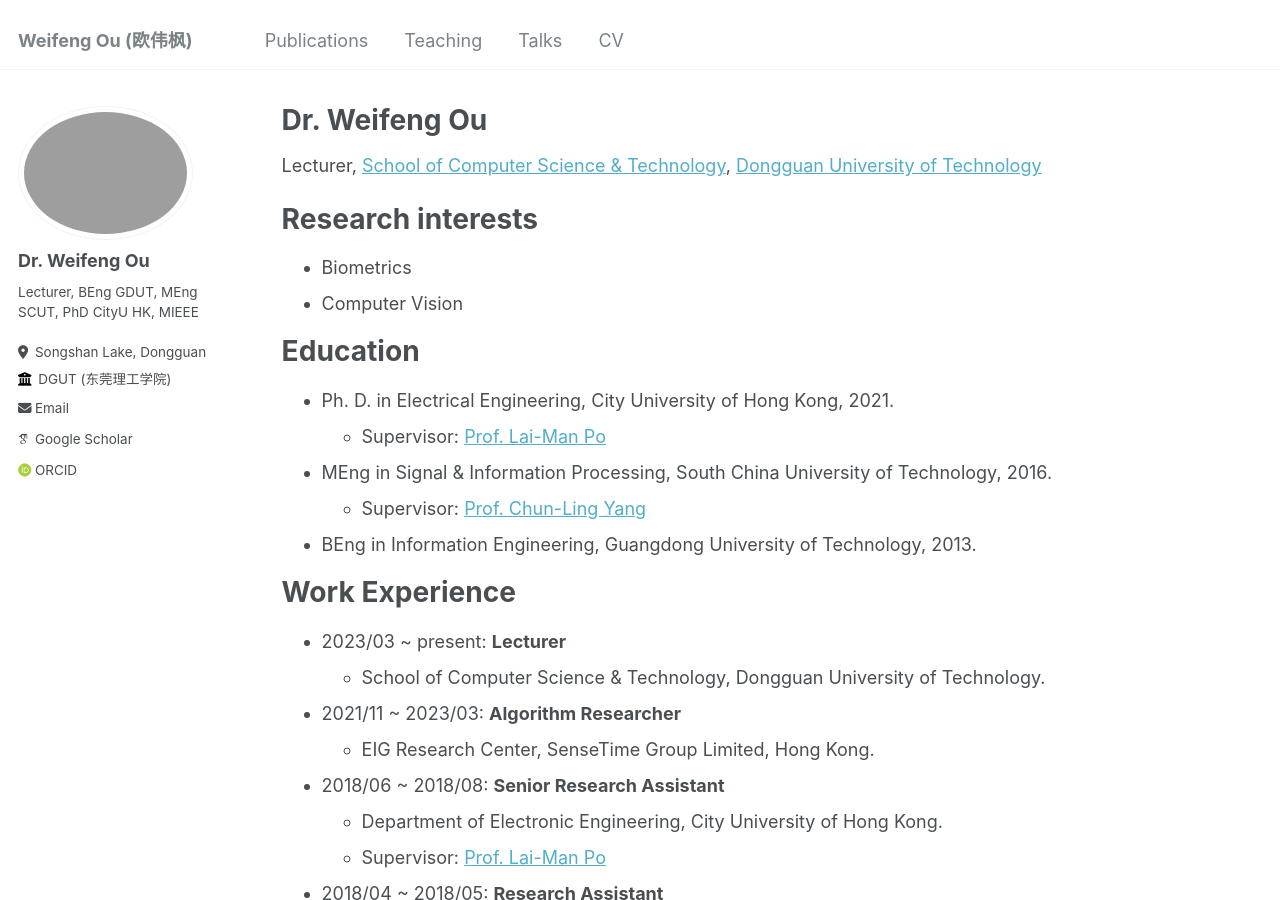
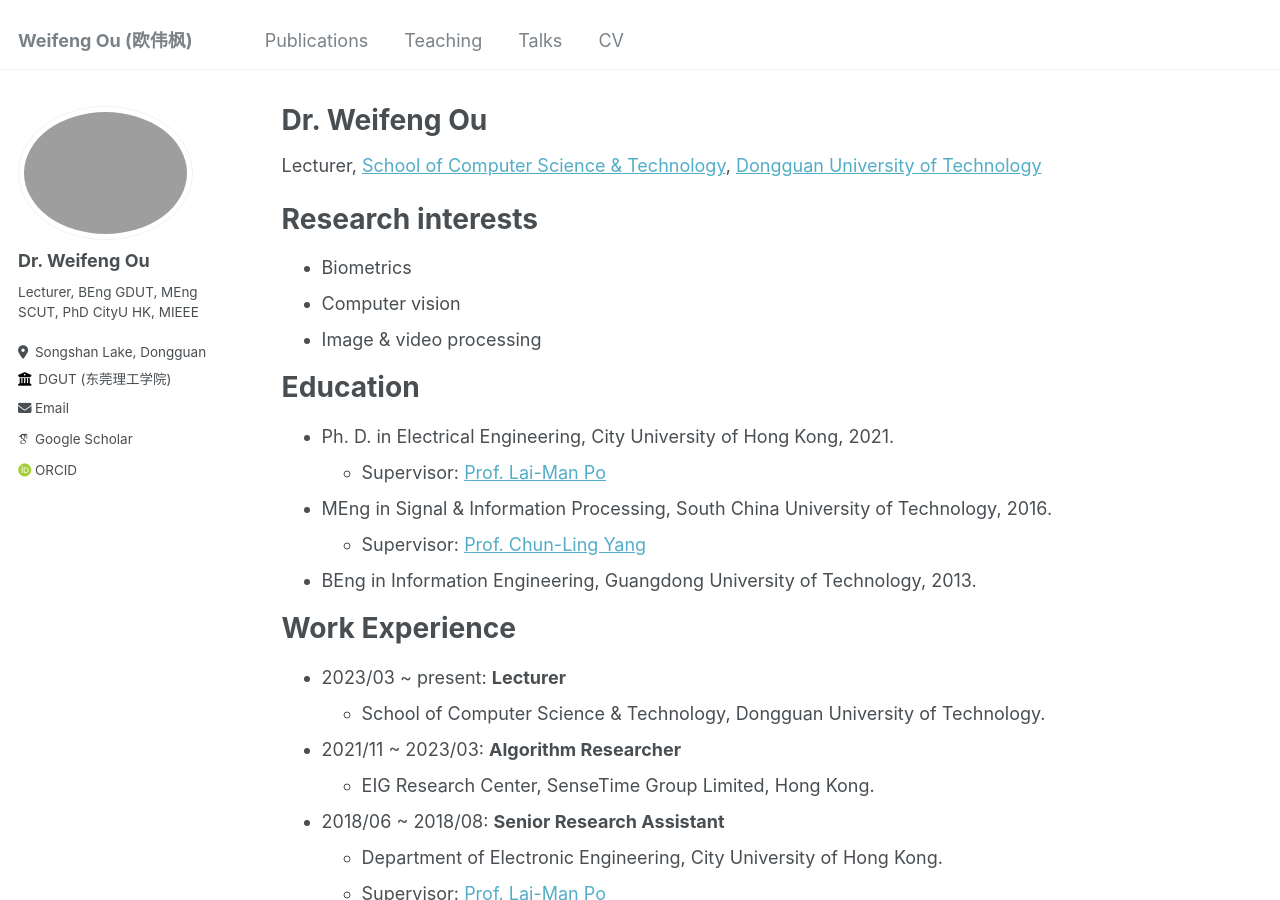
Before and after one commit to ouwf/ouwf.github.io, a Jekyll site: the page built from _pages/cv.md, in a window 1280 px wide and 900 px high. Built offline with Jekyll 4.4.1, drawn with Linux system fonts in a browser that asks for light colours; some web fonts are replaced.

```diff
--- a/_pages/cv.md
+++ b/_pages/cv.md
@@ -16,7 +16,8 @@ Lecturer, [School of Computer Science & Technology](https://cs.dgut.edu.cn/index
 
 # Research interests
 * Biometrics
-* Computer Vision
+* Computer vision
+* Image & video processing
 
 # Education
 * Ph. D. in Electrical Engineering, City University of Hong Kong, 2021.
```
Also changed, not shown: _pages/about.md (+1 -1 lines), _pages/publications.md (+1 -1 lines).
